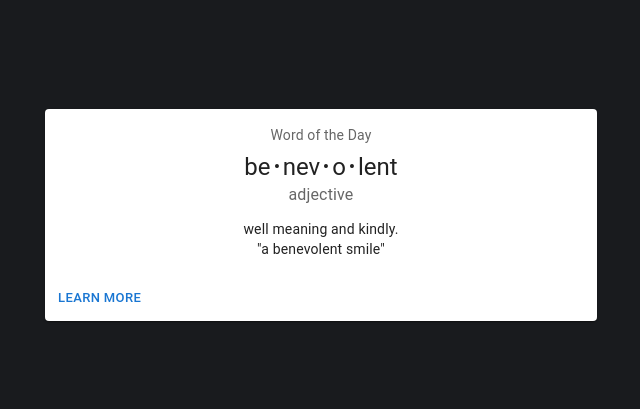
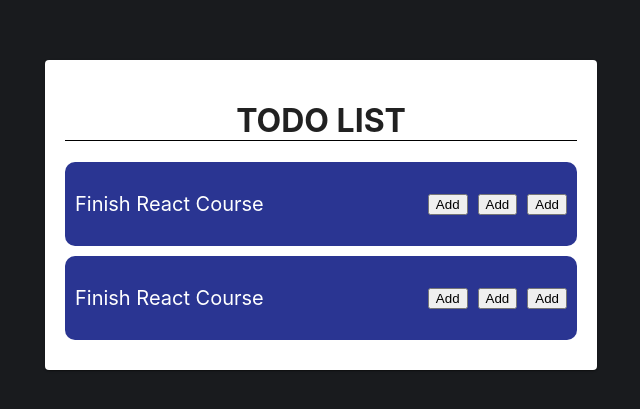
Before and after one commit to MoomenEltelbany/todo_list, a React (Create React App) app: page / in a window 1280 px wide. Shown: the part 185-594 px from the top of the page, without its empty margins (319-959 px from the left). Built offline with nearby package versions, Linux system fonts and the light colour scheme.

Commit message:
Todo.js
Created the Todo Card and some of it's styles

```diff
--- /dev/null
+++ b/src/Todo.js
@@ -0,0 +1,24 @@
+export default function Todo() {
+    return (
+        <div
+            style={{
+                display: "flex",
+                justifyContent: "space-between",
+                alignItems: "center",
+                backgroundColor: "#2A3592",
+                borderRadius: "10px",
+                marginBottom: "10px",
+                padding: "10px",
+            }}
+        >
+            <p style={{ color: "white", fontSize: "20px" }}>
+                Finish React Course
+            </p>
+            <div>
+                <button style={{ marginLeft: "10px" }}>Add</button>
+                <button style={{ marginLeft: "10px" }}>Add</button>
+                <button style={{ marginLeft: "10px" }}>Add</button>
+            </div>
+        </div>
+    );
+}
--- a/src/TodoCard.js
+++ b/src/TodoCard.js
@@ -1,46 +1,13 @@
 import * as React from "react";
-import Box from "@mui/material/Box";
 import Card from "@mui/material/Card";
-import CardActions from "@mui/material/CardActions";
-import CardContent from "@mui/material/CardContent";
-import Button from "@mui/material/Button";
-import Typography from "@mui/material/Typography";
-
-const bull = (
-    <Box
-        component="span"
-        sx={{ display: "inline-block", mx: "2px", transform: "scale(0.8)" }}
-    >
-        •
-    </Box>
-);
+import Todo from "./Todo";
 
 export default function TodoCard() {
     return (
-        <Card sx={{ minWidth: 275 }}>
-            <CardContent>
-                <Typography
-                    sx={{ fontSize: 14 }}
-                    color="text.secondary"
-                    gutterBottom
-                >
-                    Word of the Day
-                </Typography>
-                <Typography variant="h5" component="div">
-                    be{bull}nev{bull}o{bull}lent
-                </Typography>
-                <Typography sx={{ mb: 1.5 }} color="text.secondary">
-                    adjective
-                </Typography>
-                <Typography variant="body2">
-                    well meaning and kindly.
-                    <br />
-                    {'"a benevolent smile"'}
-                </Typography>
-            </CardContent>
-            <CardActions>
-                <Button size="small">Learn More</Button>
-            </CardActions>
+        <Card sx={{ minWidth: 275 }} style={{ padding: "20px" }}>
+            <h1 style={{ borderBottom: "1px solid black" }}>TODO LIST</h1>
+            <Todo />
+            <Todo />
         </Card>
     );
 }
```
